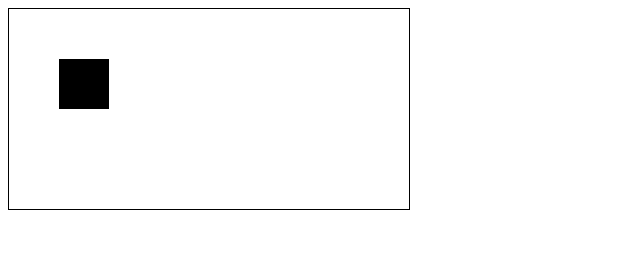
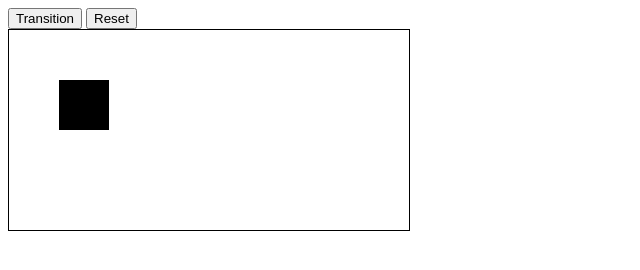
Before and after one commit to denilopezlopez/D3-Transition, a plain HTML site: page index.html in a window 1280 px wide. Shown: the whole page, without its empty margins (0-640 px from the left). Drawn offline with nearby package versions, Linux system fonts and the light colour scheme.

Commit message:
Update index.html

```diff
--- a/index.html
+++ b/index.html
@@ -10,14 +10,11 @@
 </head>
 
 <body>
-
+	<button id="start">Transition</button>
+	<button id="reset">Reset</button>
 	<div id="main">
 
 	</div>
-
-
-
-
 <script type="text/javascript">
 
 	// Width and height of the SVG object
```
